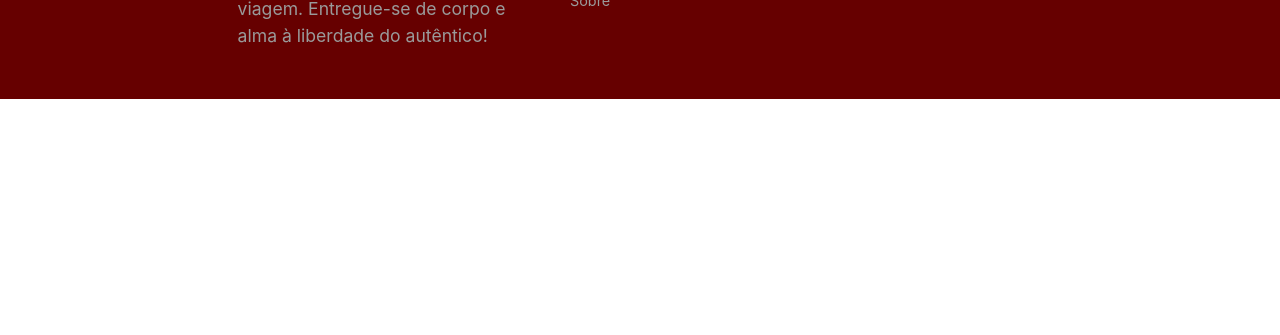
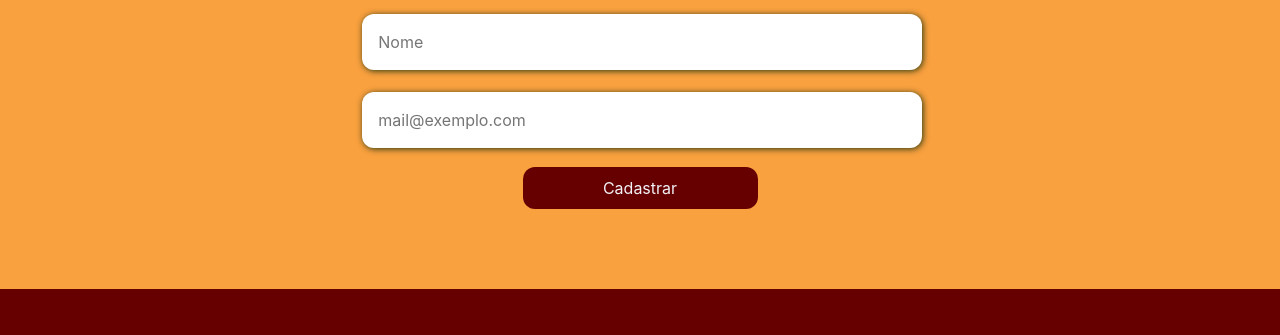
Before and after one commit to samysuki1/Traveller, a plain HTML site: page index.html in a window 1280 px wide. Shown: the part 3638-3973 px from the top of the page. Before the commit the page ends 3737 px from the top, so only its background shows below. Drawn offline with nearby package versions, Linux system fonts and the light colour scheme; files that its build step writes are made by us from their sources.

Commit message:
Adicionando a Newsletter

```diff
--- a/css/Style.css
+++ b/css/Style.css
@@ -1297,3 +1297,83 @@
       width: auto;
   }
   }
+
+  /*news*/
+.newsletter{
+  display:flex;
+  flex-direction: column;
+  align-items: center;
+  justify-content: center;
+  text-align: center;
+  background: var(--cor-azul-3);
+  padding-top: 80px;
+  padding-bottom: 80px;
+
+}
+
+.newsletter-form{
+  display: flex;
+  flex-direction: column;
+  gap: 16px;
+}
+
+.form-news input{
+  width: 35rem;
+  margin:0.2rem 0;
+  padding: 1rem;
+  border: none;
+  border-radius: 12px;
+  box-shadow: 1px 1px 6px var(--cor-header);
+}
+
+.form-news input:hover{
+  background-color: var(--cor-gray1);
+}
+
+.form-news input:focus-visible{
+  outline: 2px solid var(--cor-azul-2);
+}
+
+.newsletter-button{
+  display: flex;
+  flex-direction: row;
+  align-items: center;
+  justify-content: center;
+
+}
+
+.button-submit{
+  width: 235px;
+  min-height: 42px;
+  border-radius: 12px;
+  background: var(--cor-azul-2);
+  border: none;
+  color: var(--cor-gray-8);
+}
+
+.button-submit:hover{
+  cursor: pointer;
+  background: var(--cor-azul-4);
+}
+/*news-end*/
+
+:root {
+  --cor-rosa: #ff5b03;
+  --cor-amarelo: #F2C027;
+  --cor-azul-1: #7ae952;
+  --cor-azul-2: #660000;
+  --cor-azul-3: #f9a03f;
+  --cor-azul-4: #598EBC;
+  --cor-gray-8: #F2F2F7;
+  --cor-textos: #1C1C1E;
+  --cor-header: #27380e;
+  --cor-gray:   #F0EEEE;
+  --cor-gray1: #AEAEB2;
+  --cor-branco: #FFFFFF;
+  --cor-azul-5: #27380e;
+
+
+
+  --fonte-primaria: 'Nunito', sans-serif;
+  --fonte-secundaria: 'Montserrat', sans-serif;
+}
--- a/index.html
+++ b/index.html
@@ -280,6 +280,36 @@
   </div>
   </div>
 
+  <div class="newsletter">
+    <div class="newsletter-title">
+        <h2 class="title-h2">
+        CADASTRE-SE E RECEBA NOVIDADES!
+        </h2>
+    </div>
+    <p class="paragrafo">
+      Planeje sua viagem com descontos exclusivos do Gulliver Traveller.
+    </p>
+    <div class="newsletter-form">
+        <span clas="newsletter-form-nome">
+            <form class="form-news" name="dados" id="dados" action="" method="post">
+                <label for="Nome"></label>
+                <input type="text" id="Nome" placeholder="Nome">
+            </form>
+        </span>
+        <span clas="newsletter-form-email">
+            <form class="form-news" name="dados-email" id="dados-email" action="" method="post">
+                <label for="mail@exemplo.com"></label>
+                <input type="email" id="email" placeholder="mail@exemplo.com">
+            </form>
+        </span>
+        <div class="newsletter-button">
+            <button type="submit" class="button-submit" value="submit">
+                <span>Cadastrar</span>
+            </button>
+        </div>
+    </div>
+</div>
+
   <!-- Footer -->
   <footer id="footer">
     <div class="footer-content">
```
